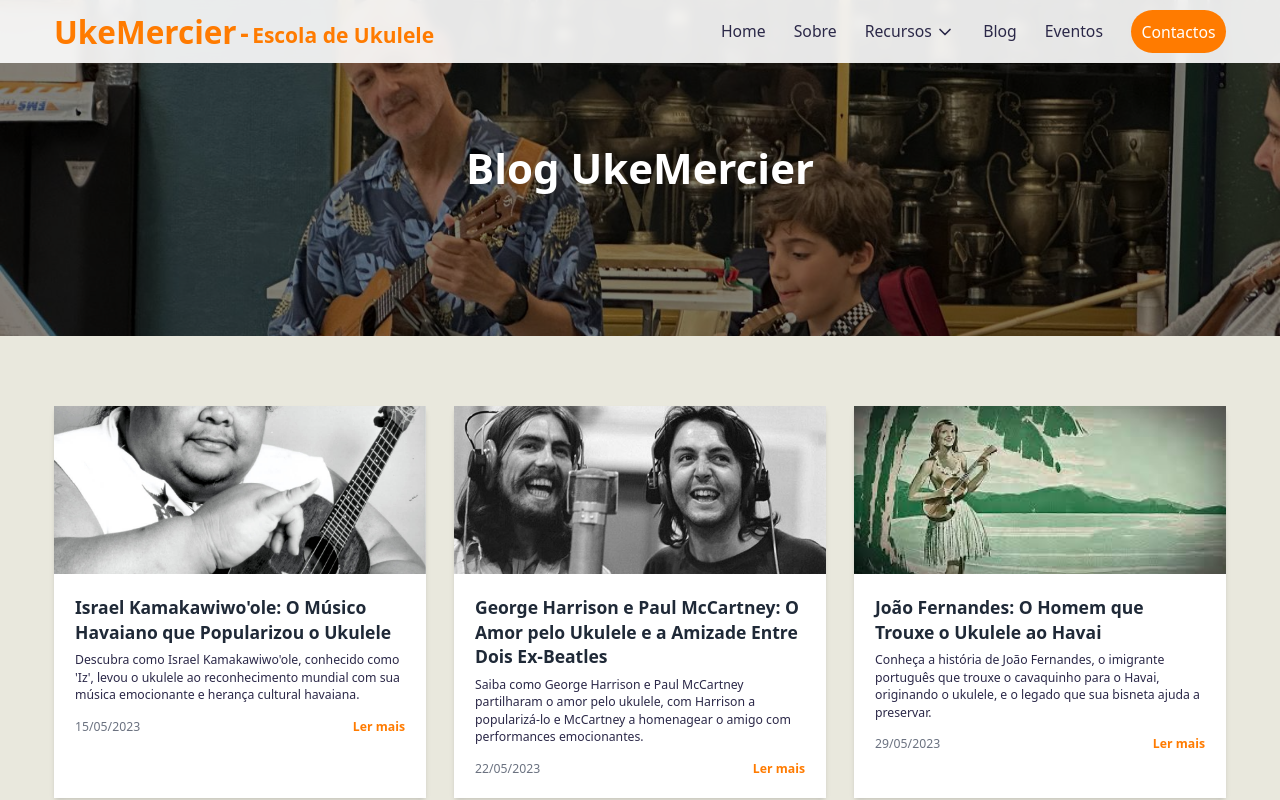
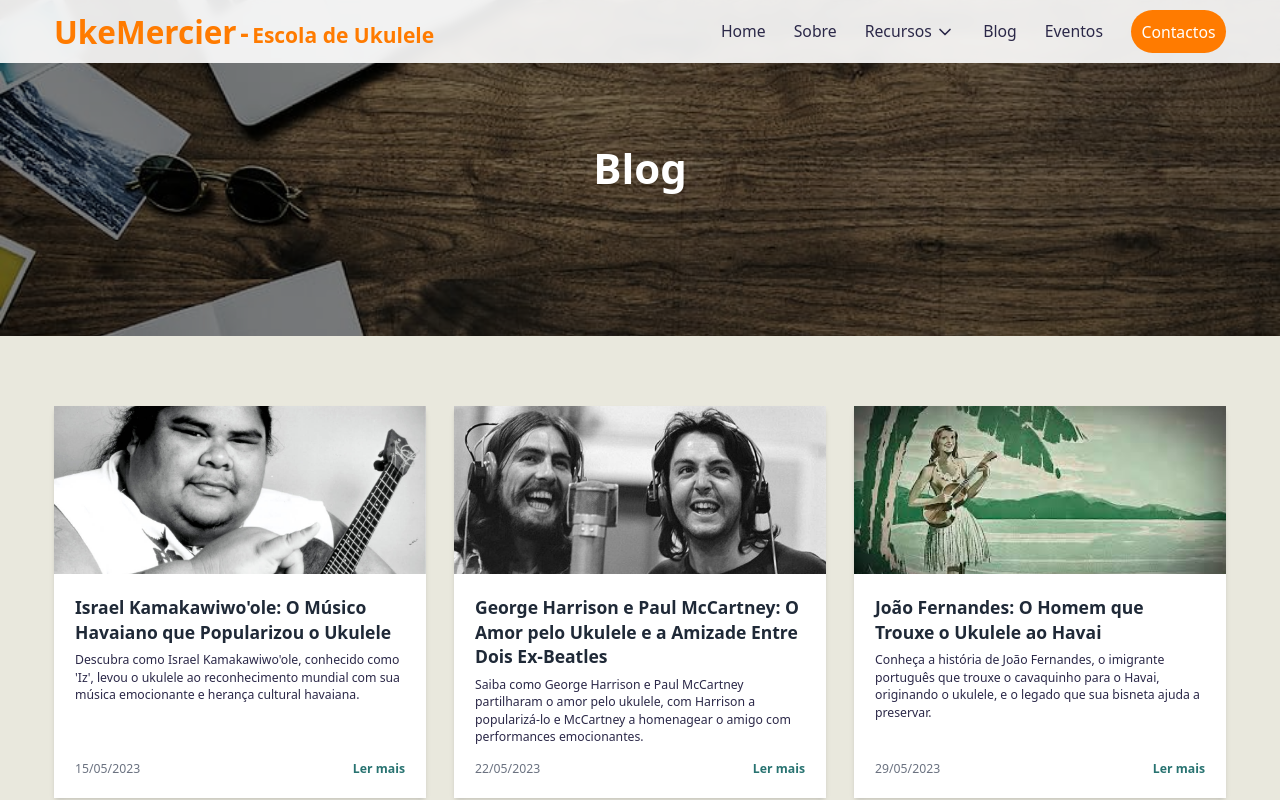
Before and after one commit to juanMercier/uke-mercier-website, a Next.js app: page /blog in a window 1280 px wide. Shown: the top 800 px of the page. Built offline with nearby package versions, Linux system fonts and the light colour scheme.

Commit message:
finished blog

```diff
--- a/src/app/blog/[id]/page.tsx
+++ b/src/app/blog/[id]/page.tsx
@@ -23,17 +23,17 @@ export default function BlogPost({ params }: Props) {
   }
 
   return (
-    <div className='pt-24 md:pt:0 relative'>
+    <div className='pt-24 md:pt:0'>
       <div className="container mx-auto px-4">
         <Link
           href="/blog"
-          className="top-8 md:top-8 md:left-8 flex items-center text-accent hover:text-accent-dark transition-colors"
+          className="absolute top-28 lg:top-26 flex items-center text-tertiary hover:text-tertiary-dark text-xl transition-colors"
         >
           <ArrowLeft className="mr-2" size={20} />
           <span>Voltar ao Blog</span>
         </Link>
 
-        <article className="max-w-3xl mx-auto px-4 py-12 sm:py-16 md:py-20">
+        <article className="max-w-3xl mx-auto px-4 py-12 lg:py-1">
           <h1 className="text-3xl sm:text-4xl md:text-5xl font-bold text-gray-800 mb-4">{post.title}</h1>
           <div className="flex items-center text-secondary mb-8">
             <span className="mr-4">{new Date(post.date).toLocaleDateString('pt-PT')}</span>
--- a/src/app/blog/page.tsx
+++ b/src/app/blog/page.tsx
@@ -6,26 +6,30 @@ import UpperSection from '@/components/UpperSection'
 export default function Blog() {
     return (
         <div className='pt-24 md:pt-0'>
-            <UpperSection title='Blog UkeMercier' imgLocation='/group/classPhoto.jpg' />
+            <UpperSection title='Blog' imgLocation='/blog/background.jpg' />
 
             <section className="py-12 sm:py-16 md:py-20">
                 <div className="container mx-auto px-4">
                     <div className="grid grid-cols-1 md:grid-cols-2 lg:grid-cols-3 gap-8">
                         {blogPosts.map((post) => (
-                            <article key={post.id} className="bg-white rounded-lg shadow-md overflow-hidden transition-transform duration-300 hover:scale-105">
+                            <article key={post.id} className="bg-white rounded-lg shadow-md overflow-hidden transition-transform duration-300 hover:scale-105 flex flex-col">
                                 <Image
                                     src={post.image}
                                     alt={post.title}
                                     width={400}
                                     height={200}
-                                    className="w-full h-48 object-cover"
+                                    className="w-full h-48 object-cover object-top"
                                 />
-                                <div className="flex flex-col justify-between p-6 ">
-                                    <h2 className="text-xl font-bold mb-2 text-gray-800">{post.title}</h2>
-                                    <p className="text-secondary mb-4">{post.resume}</p>
-                                    <div className="flex justify-between items-center">
+                                <div className="flex flex-col justify-between flex-grow p-6">
+                                    <div>
+                                        <h2 className="text-xl font-bold mb-2 text-gray-800">{post.title}</h2>
+                                        <p className="text-secondary mb-4">{post.resume}</p>
+                                    </div>
+
+                                    {/* This section will stay at the bottom */}
+                                    <div className="flex justify-between items-center mt-auto">
                                         <span className="text-sm text-gray-500">{new Date(post.date).toLocaleDateString('pt-PT')}</span>
-                                        <Link href={`/blog/${post.id}`} className="text-accent hover:text-accent-dark font-semibold">
+                                        <Link href={`/blog/${post.id}`} className="text-tertiary hover:text-tertiary-hover font-semibold">
                                             Ler mais
                                         </Link>
                                     </div>
```
Also changed, not shown: public/blog/background.jpg (added).
